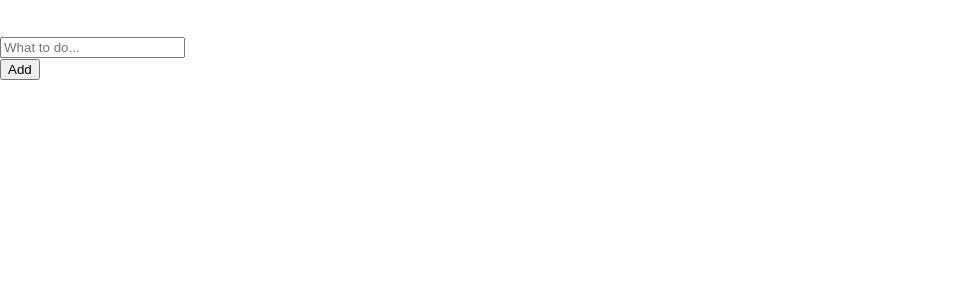
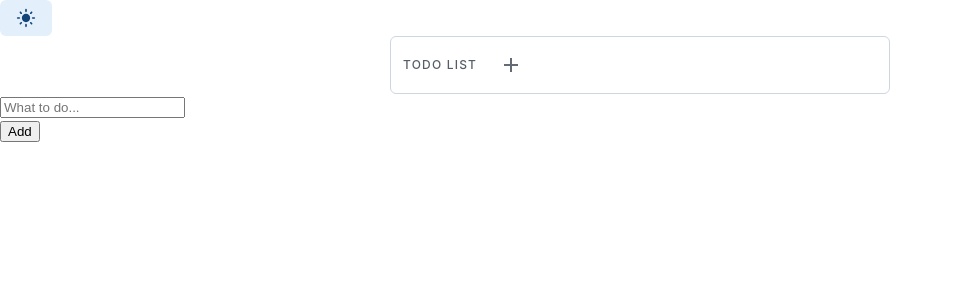
Before and after one commit to aryanbp/techspark_todo, a React (Create React App) app: page /taskview in a window 1280 px wide. Shown: the top 300 px of the page, without its empty margins (0-953 px from the left). Built offline with nearby package versions, Linux system fonts and the light colour scheme.

Commit message:
Initial UI

```diff
--- a/package.json
+++ b/package.json
@@ -3,12 +3,18 @@
   "version": "0.1.0",
   "private": true,
   "dependencies": {
+    "@emotion/react": "^11.11.1",
+    "@emotion/styled": "^11.11.0",
+    "@mui/icons-material": "^5.14.8",
+    "@mui/joy": "^5.0.0-beta.5",
+    "@mui/material": "^5.14.8",
     "@testing-library/jest-dom": "^5.17.0",
     "@testing-library/react": "^13.4.0",
     "@testing-library/user-event": "^13.5.0",
     "nodemon": "^3.0.1",
     "react": "^18.2.0",
     "react-dom": "^18.2.0",
+    "react-router-dom": "^6.15.0",
     "react-scripts": "5.0.1",
     "web-vitals": "^2.1.4"
   },
--- a/src/App.js
+++ b/src/App.js
@@ -1,24 +1,64 @@
 import './App.css';
-import { useEffect, useRef, useState } from 'react';
+import { Fragment, useEffect, useRef, useState } from 'react';
+import { Routes, Route, useNavigate } from 'react-router-dom';
+
+
+import CssBaseline from '@mui/joy/CssBaseline';
+import Button from '@mui/joy/Button';
+import { CssVarsProvider, useColorScheme } from '@mui/joy/styles';
+import List from '@mui/joy/List';
+import ListItem from '@mui/joy/ListItem';
+import ListSubheader from '@mui/joy/ListSubheader';
+import ListItemButton from '@mui/joy/ListItemButton';
+import { Box } from '@mui/material';
+import { Add, CheckBox, DarkMode, LightMode } from '@mui/icons-material';
+import IconButton from '@mui/joy/IconButton';
+import { Sheet } from '@mui/joy';
+import TaskView from './TaskView';
+
+
+function ModeToggle() {
+  const { mode, setMode } = useColorScheme();
+  const [mounted, setMounted] = useState(false);
+
+  useEffect(() => {
+    setMounted(true);
+  }, []);
+  if (!mounted) {
+    return null;
+  }
+
+  return (
+    <Button
+      variant="soft"
+      onClick={() => {
+        setMode(mode === 'light' ? 'dark' : 'light');
+      }}
+    >
+      {mode === 'light' ? <DarkMode /> : <LightMode />}
+    </Button>
+  );
+}
+
 
 function App() {
-  const [todos, setTodos] = useState([]);
+
+  //SetUp Routes...
+  const navigate = useNavigate();
+
+  const navigateToTaskView = () => {
+    // 👇️ navigate to /
+    navigate('/taskview');
+  };
+
+  const [todos, setTodos] = useState(['Hi', 'Hello']);
   const todoText = useRef();
 
   useEffect(() => {
     const userTodos = localStorage.getItem('todos');
     setTodos(userTodos ? JSON.parse(userTodos) : []);
   }, [])
-  function addTodo(event) {
-    if (todoText.current.value != '') {
-      event.preventDefault();
-      // todos.unshift(todoText.current.value);
-      todos.push(todoText.current.value);
-      setTodos([...todos]);
-      localStorage.setItem('todos', JSON.stringify([...todos]));
-      todoText.current.value = '';
-    }
-  }
+
   function removeTodo(index) {
     todos.splice(index, 1);
     [...JSON.parse(localStorage.getItem('todos'))].splice(index, 1)
@@ -26,17 +66,117 @@ function App() {
     setTodos([...todos])
     localStorage.setItem('todos', JSON.stringify([...todos]));
   }
+
   return (
-    <div style={{ margin: '0 auto' }}>
-      <ul>
-        {todos.map((todo, index) => (<><li key={todo}>{todo}</li><button onClick={() => removeTodo(index)}>X</button></>))}
-      </ul><br />
-      <form onSubmit={addTodo}>
-        <input type='text' placeholder='What to do...' ref={todoText} /><br />
-        <input type='submit' value='Add' />
-      </form>
-    </div>
+    <CssVarsProvider defaultMode="system">
+      <CssBaseline />
+      <main>
+        <ModeToggle />
+        <div>
+          <List
+            variant="outlined"
+            sx={{
+              margin: '0 auto',
+              width: 500,
+              borderRadius: 'sm',
+            }}
+          >
+            <ListItem nested>
+              <ListSubheader sx={{
+                gap: 2
+              }}>Todo List{<IconButton onClick={navigateToTaskView}><Add /></IconButton>}</ListSubheader>
+              <List>
+                {todos.map((todo, index) => (
+                  <ListItem>
+                    <ListItemButton>{todo}</ListItemButton>
+                    <Box sx={{ display: 'flex', gap: 1 }}>
+                      <Button size="sm" variant="plain" color="neutral">
+                        Edit
+                      </Button>
+                      <Button onClick={() => removeTodo(index)} size="sm" variant="soft" color="danger">
+                        Delete
+                      </Button>
+                    </Box>
+                  </ListItem>
+                ))}
+              </List>
+            </ListItem>
+          </List>
+          <Routes>
+            {/* <Route path="/tasklist" element={<Contacts />} /> */}
+            <Route path="/taskview" element={<TaskView />} />
+          </Routes>
+        </div>
+      </main>
+    </CssVarsProvider>
   );
+
+  // //SetUp Routes...
+  // const navigate = useNavigate();
+
+  // const navigateToTaskList = () => {
+  //   // 👇️ navigate to /contacts
+  //   navigate('/tasklist');
+  // };
+
+  // const navigateToTaskView = () => {
+  //   // 👇️ navigate to /
+  //   navigate('/taskview');
+  // };
+
+
+  // const [todos, setTodos] = useState([]);
+  // const todoText = useRef();
+
+  // useEffect(() => {
+  //   const userTodos = localStorage.getItem('todos');
+  //   setTodos(userTodos ? JSON.parse(userTodos) : []);
+  // }, [])
+
+  // function addTodo(event) {
+  //   if (todoText.current.value != '') {
+  //     event.preventDefault();
+  //     // todos.unshift(todoText.current.value);
+  //     todos.push(todoText.current.value);
+  //     setTodos([...todos]);
+  //     localStorage.setItem('todos', JSON.stringify([...todos]));
+  //     todoText.current.value = '';
+  //   }
+  // }
+
+  // function removeTodo(index) {
+  //   todos.splice(index, 1);
+  //   [...JSON.parse(localStorage.getItem('todos'))].splice(index, 1)
+
+  //   setTodos([...todos])
+  //   localStorage.setItem('todos', JSON.stringify([...todos]));
+  // }
+  // return (
+  // <div>
+  //   <ul>
+  //     {todos.map((todo, index) => (<><li key={todo}>{todo}</li>
+  //       <button onClick={() => removeTodo(index)}>X</button>
+  //     </>))}
+  //   </ul><br />
+  // <form onSubmit={addTodo}>
+  //   <input type='text' placeholder='What to do...' ref={todoText} /><br />
+  //   <input type='submit' value='Add' />
+  // </form>
+
+  // <Routes>
+  //     {/* <Route path="/tasklist" element={<Contacts />} /> */}
+  //     <Route path="/taskview" element={<Home />} />
+  //   </Routes>
+  // </div>
+  // );
+  // <Box sx={{ display: 'flex', gap: 1 }}>
+  //         <Button size="sm" variant="plain" color="neutral">
+  //           Edit
+  //         </Button>
+  //         <Button size="sm" variant="soft" color="danger">
+  //           Delete
+  //         </Button>
+  //       </Box>
 }
 
 export default App;
--- /dev/null
+++ b/src/TaskView.js
@@ -0,0 +1,38 @@
+
+import { Fragment, useEffect, useRef, useState } from 'react';
+
+function TaskView() {
+    const [todos, setTodos] = useState(['Hi', 'Hello']);
+    const todoText = useRef('');
+
+    useEffect(() => {
+        const userTodos = localStorage.getItem('todos');
+        setTodos(userTodos ? JSON.parse(userTodos) : []);
+    }, [])
+
+    function addTodo(event) {
+        if (todoText.current.value != '') {
+            event.preventDefault();
+            // todos.unshift(todoText.current.value);
+            todos.push(todoText.current.value);
+            setTodos([...todos]);
+            localStorage.setItem('todos', JSON.stringify([...todos]));
+            todoText.current.value = '';
+        }
+    }
+
+    function removeTodo(index) {
+        todos.splice(index, 1);
+        [...JSON.parse(localStorage.getItem('todos'))].splice(index, 1)
+
+        setTodos([...todos])
+        localStorage.setItem('todos', JSON.stringify([...todos]));
+    }
+    return (
+        <form onSubmit={addTodo}>
+            <input type='text' placeholder='What to do...' ref={todoText} /><br />
+            <input type='submit' value='Add' />
+        </form>
+    );
+}
+export default TaskView;
--- a/src/index.js
+++ b/src/index.js
@@ -3,12 +3,13 @@ import ReactDOM from 'react-dom/client';
 import './index.css';
 import App from './App';
 import reportWebVitals from './reportWebVitals';
+import { BrowserRouter as Router } from 'react-router-dom';
 
 const root = ReactDOM.createRoot(document.getElementById('root'));
 root.render(
-  <React.StrictMode>
+  <Router>
     <App />
-  </React.StrictMode>
+  </Router>
 );
 
 // If you want to start measuring performance in your app, pass a function
```
Also changed, not shown: 1 other file (tests, documents, lock files or other folders).
